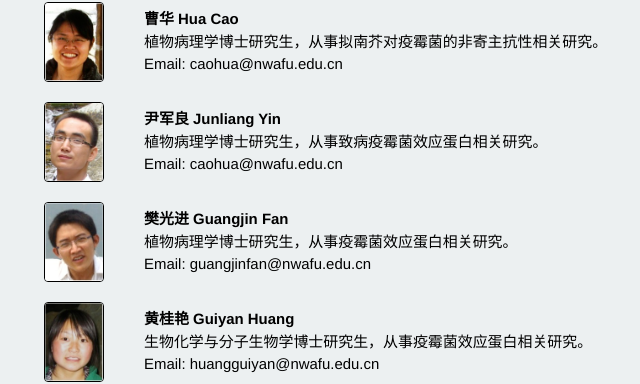
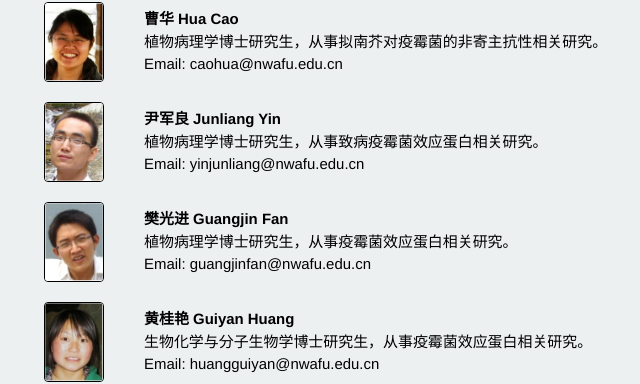
Before and after one commit to shanclub2/shanlab, a Jekyll site: the page built from people.html, in a window 1280 px wide. Shown: the part 858-1242 px from the top of the page, without its empty margins (300-940 px from the left). Built offline with Jekyll 4.4.1, drawn with Linux system fonts in a browser that asks for light colours; Markdown is read by kramdown in place of the engine named in the settings.

Commit message:
fix a typo

```diff
--- a/people.html
+++ b/people.html
@@ -109,7 +109,7 @@ Email: caohua@nwafu.edu.cn
 <h4>尹军良 Junliang Yin</h4>
 植物病理学博士研究生，从事致病疫霉菌效应蛋白相关研究。
 <br>
-Email: caohua@nwafu.edu.cn
+Email: yinjunliang@nwafu.edu.cn
 </div>
 </tr>
 
```
Also changed, not shown: images/xh.png (deleted).
